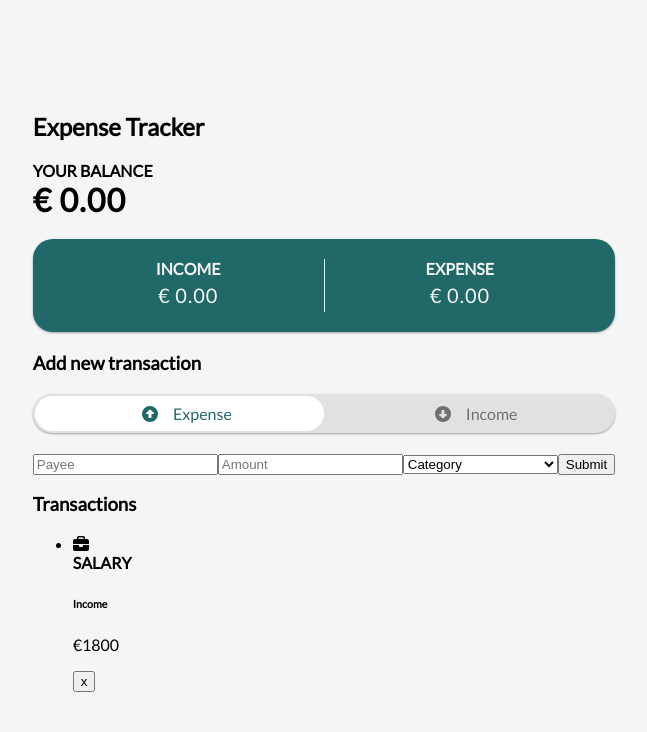
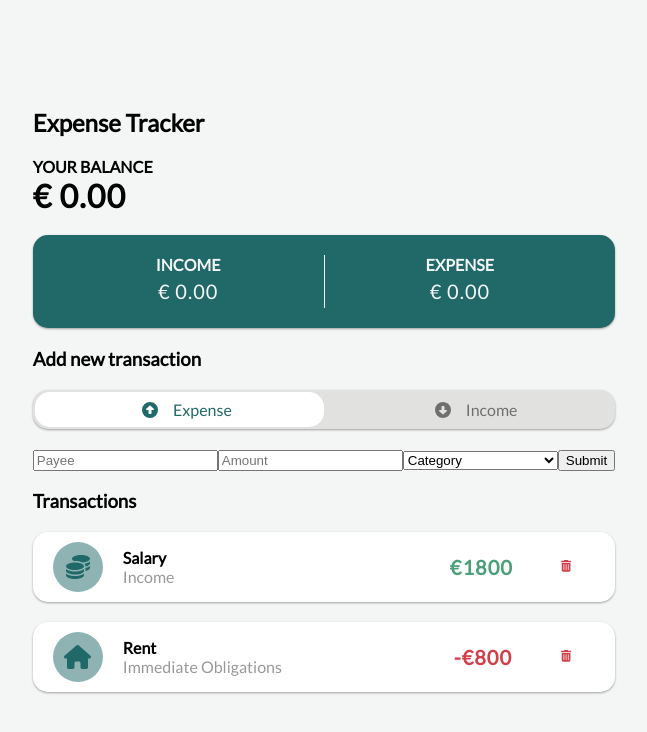
Before and after one commit to Rossowka/expense-tracker-react, a React (Create React App) app: page / in a window 1280 px wide. Shown: the top 732 px of the page, without its empty margins (316-963 px from the left). Built offline with nearby package versions, Linux system fonts and the light colour scheme.

Commit message:
styled and remodeled list entries

```diff
--- a/src/_base.scss
+++ b/src/_base.scss
@@ -11,7 +11,7 @@ $light-grey: #efefef;
 $font-stack: 'Lato', sans-serif;
 
 $box-shadow: 0 1px 3px rgba(0, 0, 0, 0.12), 0 1px 2px rgba(0, 0, 0, 0.24);
-$border-radius: 20px;
+$border-radius: 15px;
 
 :export {
     positiveColor: $positive-color;
--- a/src/components/AddTransaction/AddTransaction.js
+++ b/src/components/AddTransaction/AddTransaction.js
@@ -6,7 +6,7 @@ import { faCircleUp, faCircleDown } from '@fortawesome/free-solid-svg-icons'
 import './styles.scss';
 
 function AddTransaction() {
-    const { register, handleSubmit, watch, formState: { errors } } = useForm({
+    const { register, handleSubmit, watch } = useForm({
         defaultValues: {
             type: 'outflow',
             payee: '',
@@ -15,6 +15,7 @@ function AddTransaction() {
         }
     });
     const onSubmit = data => console.log(data);
+    console.log(watch('type'));
 
     return (
         <div>
--- a/src/components/List/List.js
+++ b/src/components/List/List.js
@@ -1,26 +1,47 @@
 import React from 'react';
 import { FontAwesomeIcon } from '@fortawesome/react-fontawesome'
-import { faBriefcase } from '@fortawesome/free-solid-svg-icons'
+import { faCoins, faTrashCan, faHouse } from '@fortawesome/free-solid-svg-icons'
+
+import './styles.scss';
 
 function List() {
     return (
         <div>
             <h3>Transactions</h3>
-            <ul>
-                <li>
-                    <div>
-                        <FontAwesomeIcon icon={faBriefcase} />
-                    </div>
-                    <div>
-                        <h4>Salary</h4>
-                        <h6>Income</h6>
-                    </div>
-                    <div>
-                        <p>€1800</p>
-                    </div>
-                    <button>x</button>
-                </li>
-            </ul>
+            {/* -- Dummy Data -- */}
+
+            <dl>
+                <div className='icon'>
+                    <FontAwesomeIcon icon={faCoins} size="xl"/>
+                </div>
+                <div className='text'>
+                    <dt>Salary</dt>
+                    <dd>Income</dd>
+                </div>
+                <div className='money positive'>
+                    <dt>€1800</dt>
+                </div>
+                <button>
+                    <FontAwesomeIcon icon={faTrashCan} size="sm"/>
+                </button>
+            </dl>
+
+            <dl>
+                <div className='icon'>
+                    <FontAwesomeIcon icon={faHouse} size="xl"/>
+                </div>
+                <div className='text'>
+                    <dt>Rent</dt>
+                    <dd>Immediate Obligations</dd>
+                </div>
+                <div className='money negative'>
+                    <dt>-€800</dt>
+                </div>
+                <button>
+                    <FontAwesomeIcon icon={faTrashCan} size="sm"/>
+                </button>
+            </dl>
+
         </div>
     )
 }
--- /dev/null
+++ b/src/components/List/styles.scss
@@ -0,0 +1,66 @@
+@import '../../base';
+
+.icon {
+    color: $primary-color;
+    background-color: rgba( $primary-color, 0.5 );
+    border-radius: 50%;
+    height: 50px;
+    width: 50px;
+    display: flex;
+    align-items: center;
+    justify-content: center;
+    margin: 0 10px;
+}
+
+dl {
+    background-color: #fff;
+    border-radius: $border-radius;
+    display: flex;
+    margin: 20px 0;
+    padding: 10px;
+    box-shadow: $box-shadow;
+    position: relative;
+}
+
+.text {
+    padding-left: 10px;
+    align-self: center;
+    flex: 1;
+}
+
+dt {
+    font-weight: bold;
+}
+
+dd {
+    margin-left: 0;
+    opacity: 0.4;
+}
+
+.money {
+    align-self: center;
+
+    &.positive {
+        color: $positive-color;
+    }
+
+    &.negative {
+        color: $negative-color;
+    }
+}
+
+button {
+    border-radius: 50%;
+    background-color: #fff;
+    color: $negative-color;
+    height: 25px;
+    width: 25px;
+    align-self: center;
+    margin-left: 15px;
+    border: none;
+    flex: 0.2;
+
+    &:hover {
+        background-color: rgba($dark-grey, 0.5);
+    }
+}
```
